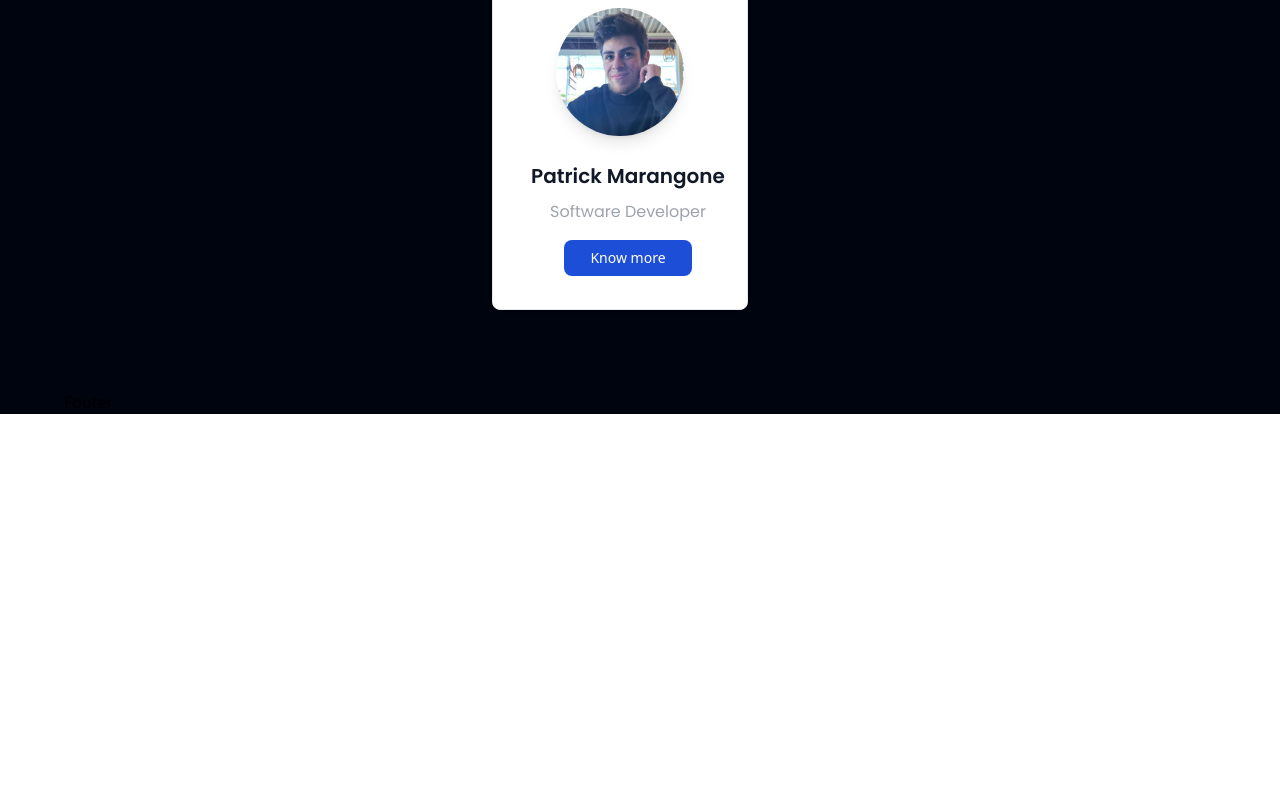
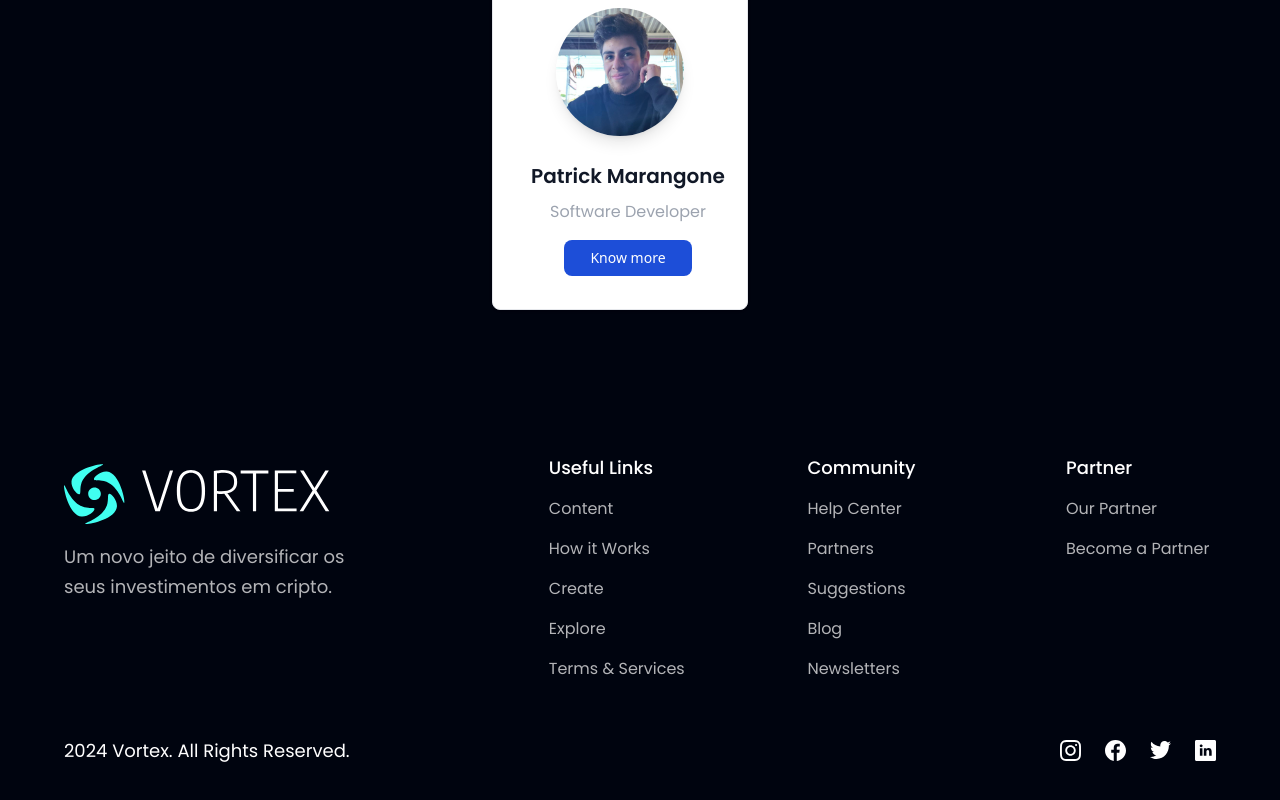
Before and after one commit to VortexMLTrading/Vortex_Front_End, a React (Vite) app in the folder vortex_front_end_test/: page / in a window 1280 px wide. Shown: the part 3305-4105 px from the top of the page. Before the commit the page ends 3719 px from the top, so only its background shows below. Built offline with nearby package versions, Linux system fonts and the light colour scheme.

Commit message:
Create footer section

```diff
--- a/vortex_front_end_test/src/components/Footer.jsx
+++ b/vortex_front_end_test/src/components/Footer.jsx
@@ -1,9 +1,50 @@
-import React from 'react'
+import styles from "../style";
+import { logovortex } from "../assets";
+import { footerLinks, socialMedia } from '../constants';
 
-const Footer = () => {
-  return (
-    <div>Footer</div>
-  )
-}
+
+const Footer = () => (
+  <section className={`${styles.flexCenter} ${styles.paddingY} flex-col`}>
+    <div className={`${styles.flexStart} md:flex-row flex-col mb-8 w-full`}>
+      <div className="flex-1 flex flex-col justify-start mr-10">
+        <img src={logovortex} alt="logo vortex" className="w-[266px] h-[72px] object-contain"/>
+
+        <p className={`${styles.paragraph} mt-4 max-w-[312px]`}>
+          Um novo jeito de diversificar os seus investimentos em cripto.
+        </p>
+      </div>
+
+      <div className="flex-[1.5] w-full flex flex-row justify-between flex-wrap md:mt-0 mt-10">
+        {footerLinks.map((footerLink) => (
+          <div key={footerLink.key} className={`flex flex-col ss:my-0 my-4 min-w-[150px]`}>
+            <h4 className="font-poppins font-medium text-[18px] leading-[27px] text-white">
+              {footerLink.title}
+            </h4>
+            <ul className="list-none mt-4">
+              {footerLink.links.map((link, index) => (
+                <li key={link.name} className={`font-poppins font-normal text-[16px] leading-[24px] text-dimWhite hover:text-secondary cursor-pointer ${index !== footerLink.links.length -1 ? 'mb-4': 'mb-0'}`}>
+                  {link.name}
+                </li>
+              ))}
+            </ul>
+          </div>
+        ))}
+
+      </div>
+    </div>
+
+    <div className="w-full flex justify-between items-center md:flex-row flex-col pt-6 vorder-t-[1px] border-t-[#3F3E45]">
+      <p className="font-poppins font-normal text-center text-[18px] leading-[27px] text-white">
+        2024 Vortex. All Rights Reserved.
+      </p>
+
+      <div className="flex flex-row md:mt-0 mt-6">
+        {socialMedia.map((social, index) => (
+          <img key={social.key} src={social.icon} alt={social.id} className={`w-[21px] h-[21px] object-contain cursor-pointer ${index !== socialMedia.length -1 ? 'mr-6' : 'mr-0'}`}/>
+        ))}
+      </div>
+    </div>
+  </section>
+)
 
 export default Footer
```
